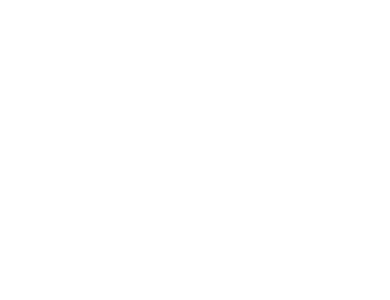
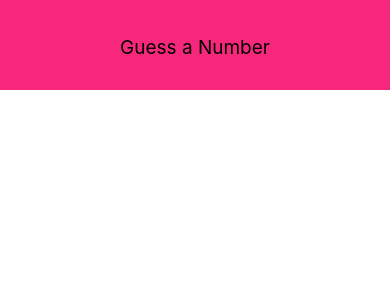
Before and after one commit to deegrams221/RN-Guess-Number, a React Native app: screen / in a window 390 px wide. Shown: the top 300 px of the page. Built offline with nearby package versions, Linux system fonts and the light colour scheme.

Commit message:
addded screens dir

```diff
--- a/App.js
+++ b/App.js
@@ -1,22 +1,23 @@
 import React from 'react';
 import { StyleSheet, View } from 'react-native';
+import Header from './components/Header';
 
 export default function App() {
   return (
-    <View style={styles.container}>
-
+    <View style={styles.screen}>
+      <Header title='Guess a Number' />
     </View>
   );
 }
 
 const styles = StyleSheet.create({
-  container: {
-
+  screen: {
+    flex: 1,
   },
 });
 
 
-// left off at 3:53:24
+// Left off at 3:58:24
 // Academind
 // React Native Tutorial for Beginners - Crash Course 2020
 // https://www.youtube.com/watch?v=qSRrxpdMpVc
--- a/components/Header.js
+++ b/components/Header.js
@@ -18,7 +18,8 @@
     alignItems: 'center',
   },
   headerTitle: {
-
+    color: 'black',
+    fontSize: 19,
   },
 });
 
```
Also changed, not shown: screens/StartGameScreen.js (added, +8 -0 lines).
